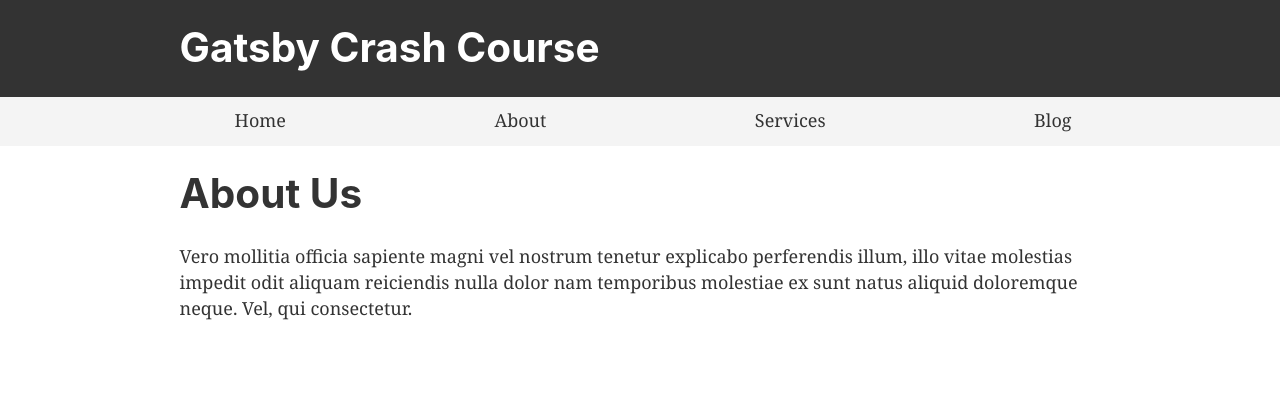
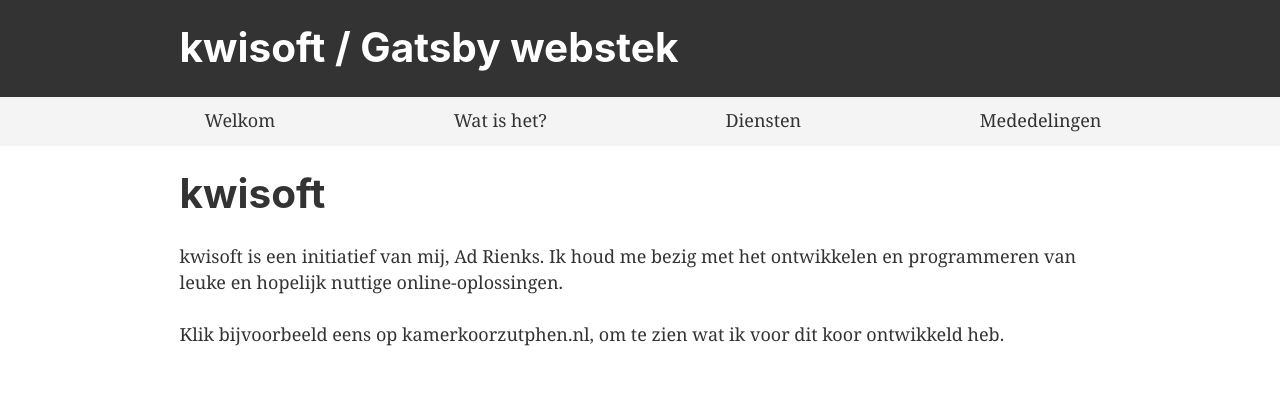
Before and after one commit to kwibus2000/gatsby-crash-course, a Gatsby site: page /about in a window 1280 px wide. Built offline with nearby package versions, Linux system fonts and the light colour scheme; Gatsby itself is replaced by a stand-in of ours.

Commit message:
Nederlands

```diff
--- a/gatsby-config.js
+++ b/gatsby-config.js
@@ -1,6 +1,6 @@
 module.exports = {
   siteMetadata: {
-    title: `Gatsby Crash Course`,
+    title: `kwisoft / Gatsby webstek`,
     description: `This is a sample website for the Gatsby crash course`,
     author: `@gatsbyjs`,
   },
--- a/src/components/menu.js
+++ b/src/components/menu.js
@@ -16,16 +16,16 @@
       }}
     >
       <li>
-        <Link to="/">Home</Link>
+        <Link to="/">Welkom</Link>
       </li>
       <li>
-        <Link to="/about">About</Link>
+        <Link to="/about">Wat is het?</Link>
       </li>
       <li>
-        <Link to="/services">Services</Link>
+        <Link to="/services">Diensten</Link>
       </li>
       <li>
-        <Link to="/blog">Blog</Link>
+        <Link to="/blog">Mededelingen</Link>
       </li>
     </ul>
   </div>
--- a/src/pages/about.js
+++ b/src/pages/about.js
@@ -3,12 +3,22 @@
 
 const AboutPage = () => (
   <Layout>
-    <h1>About Us</h1>
+    <h1>kwisoft</h1>
     <p>
-      Vero mollitia officia sapiente magni vel nostrum tenetur explicabo
-      perferendis illum, illo vitae molestias impedit odit aliquam reiciendis
-      nulla dolor nam temporibus molestiae ex sunt natus aliquid doloremque
-      neque. Vel, qui consectetur.
+      kwisoft is een initiatief van mij, Ad Rienks. Ik houd me bezig met het
+      ontwikkelen en programmeren van leuke en hopelijk nuttige
+      online-oplossingen.
+    </p>
+    <p>
+      Klik bijvoorbeeld eens op{" "}
+      <a
+        href="https://kamerkoorzutphen.nl"
+        target="_blank"
+        rel="noopener noreferrer"
+      >
+        kamerkoorzutphen.nl
+      </a>
+      , om te zien wat ik voor dit koor ontwikkeld heb.
     </p>
   </Layout>
 )
```
Also changed, not shown: src/pages/index.js (+16 -4 lines).
